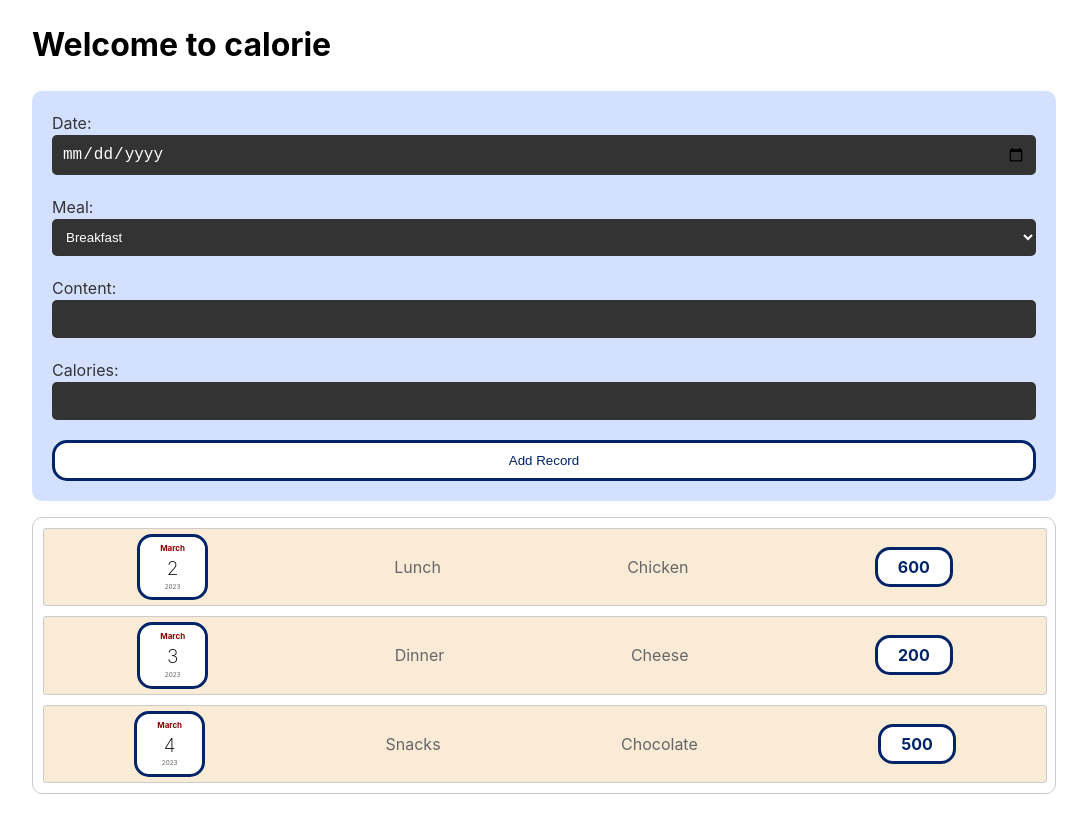
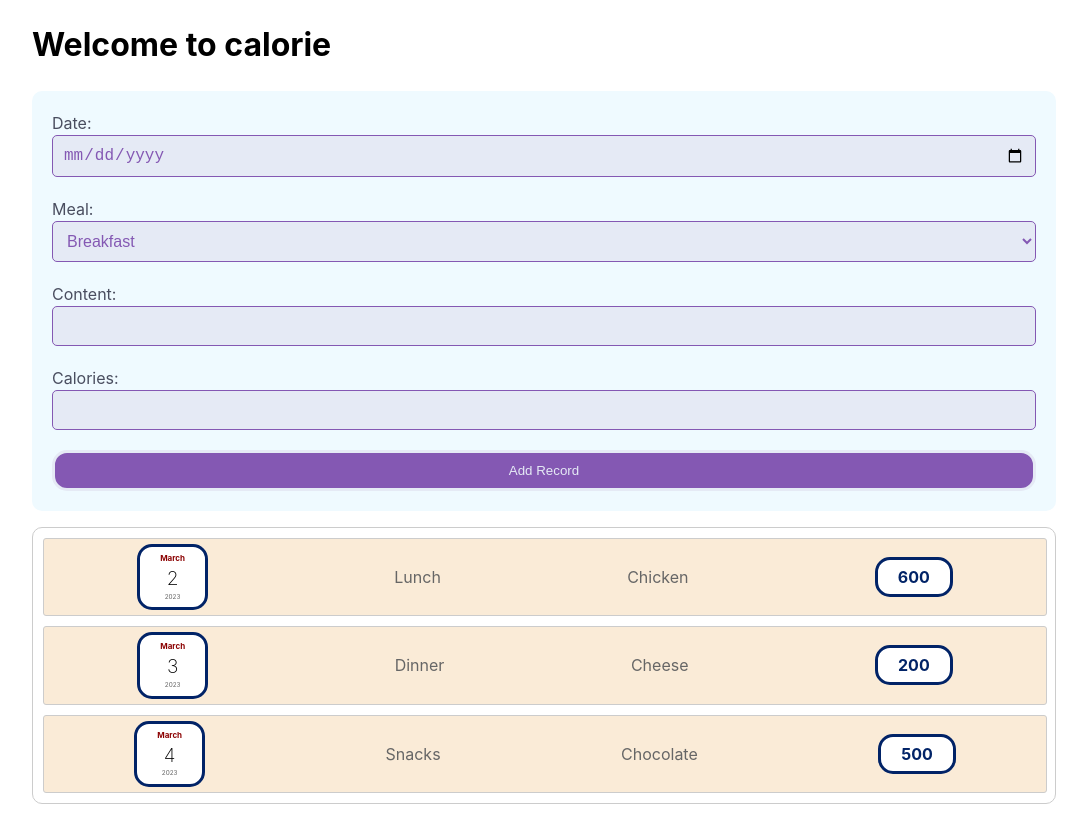
Before and after one commit to tasneemsaeed23/calorie-tracker, a React (Vite) app: page / in a window 1280 px wide. Shown: the whole page, without its empty margins (96-1183 px from the left). Built offline with nearby package versions, Linux system fonts and the light colour scheme.

Commit message:
Style form using theme colors

```diff
--- a/src/components/edit/CaloriesRecordEdit.module.css
+++ b/src/components/edit/CaloriesRecordEdit.module.css
@@ -1,23 +1,25 @@
 /* Form styles */
 
 .form {
-  background-color: #d4e0ff;
+  background-color: var(--theme-background-ultralight);
   padding: 20px;
   border-radius: 10px;
+  border: 1px solid var(--theme-background-normal);
 }
 
 .form label {
-  color: #333;
+  color: var(--theme-color-dark);
   margin-right: 30px;
   margin-bottom: 10px;
 }
 
 .form input[type="text"],
 .calories-input,
-.form input[type="date"] {
-  background-color: #333;
-  color: #fff;
-  border: none;
+.form input[type="date"],
+.form select {
+  background-color: var(--theme-background-light);
+  color: var(--theme-color-normal);
+  border: 1px solid var(--theme-color-normal);
   padding: 10px;
   border-radius: 5px;
   width: 100%;
@@ -28,23 +30,10 @@
   box-sizing: border-box;
 }
 
-.form select {
-  background-color: #333;
-  color: #fff;
-  border: none;
-  padding: 10px;
-  border-radius: 5px;
-  width: 100%;
-  min-width: 255px;
-  margin-bottom: 20px;
-  display: block;
-  box-sizing: border-box;
-}
-
 .calories-input.error {
-  border: 1px solid red;
-  background-color: white;
-  color: red;
+  border: 1px solid maroon;
+  background-color: var(--theme-background-light);
+  color: maroon;
 }
 
 .footer {
@@ -52,10 +41,10 @@
 }
 
 .footer button {
-  background-color: white;
-  color: #012367;
+  background-color: var(--theme-color-normal);
+  color: var(--theme-background-light);
   display: block;
-  border: 3px solid #012367;
+  border: 3px solid;
   border-radius: 15px;
   padding: 10px;
   cursor: pointer;
```
